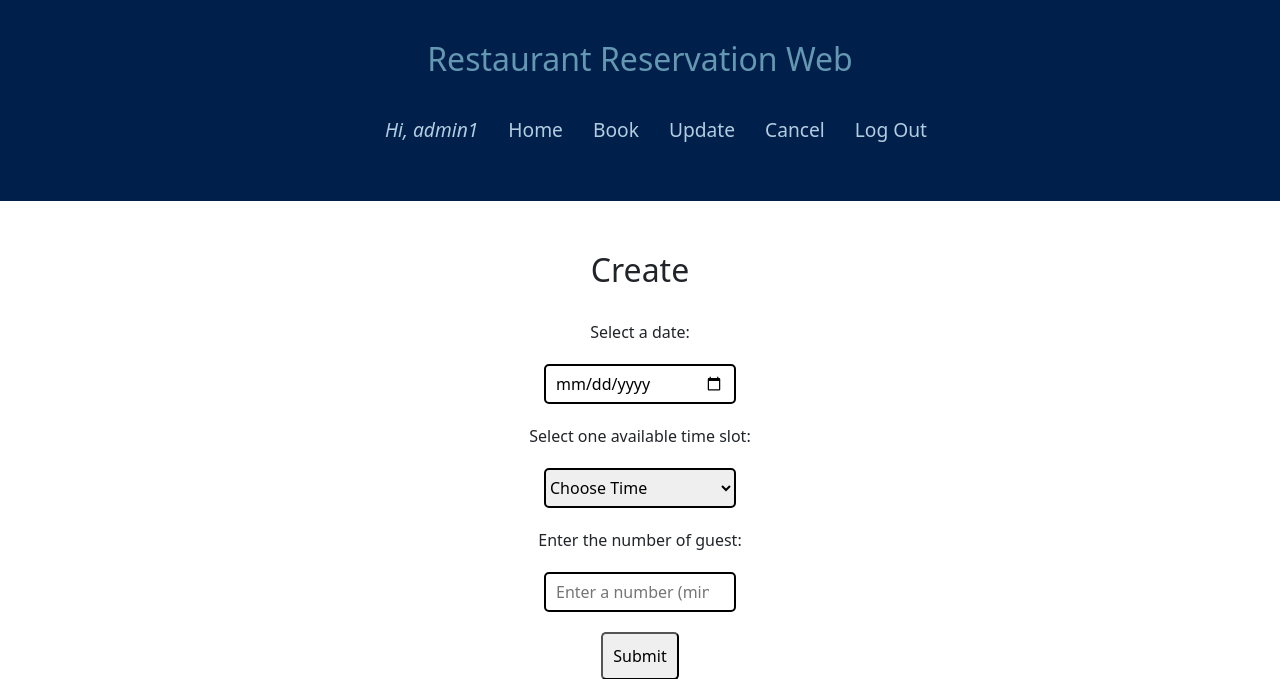
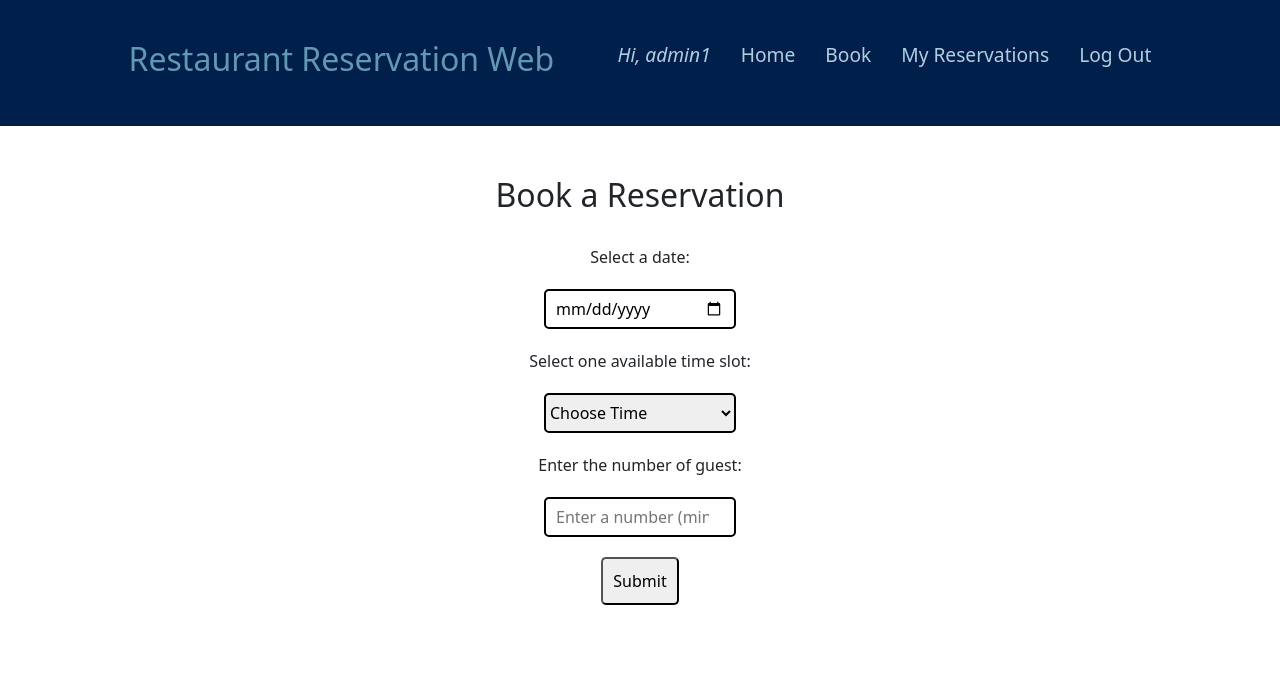
Before and after one commit to DaniLoBerr/restaurant-reservation-web, a Flask app: page /create in a window 1280 px wide. Shown: the top 679 px of the page. Run offline with Flask 3, Linux system fonts and the light colour scheme; the visitor is signed in with stand-in values (Sample User, id 1); data comes from the database, SQL or seed files in the repository.

Commit message:
feat(reservation-bp): Add "read" template
- Create the template and refactor the "read" view for displaying all
booked reservations for the logged-in user.
    - If the user has no bookings, show an image of a grumpy cat with an
    appropriate message.
    - Refactor the query to display for each reservation: the date,
    number of guests, creation date, and reservation time, ordered by
    date and time.
    - Each reservation includes "Edit" and "Cancel" buttons, which link
    to the corresponding update and delete views.

- Refactor the navbar to include a "My Reservations" link, replacing
the previous "Update" and "Delete" links. These actions are now
accessed from each reservation in the "My Reservations" page.

- Apply basic styling to the "Edit" and "Cancel" buttons on the
"My Reservations" page.

- Improve the "create" template's heading for clarity and realism.

```diff
--- a/restaurant/reservation.py
+++ b/restaurant/reservation.py
@@ -94,7 +94,16 @@ def read():
     date and time in ascending order.
     """
     reservations = get_db().execute(
-        "SELECT * FROM reservations WHERE user_id = ?", (g.user["id"],)
+        "SELECT " \
+            "reservations.date, " \
+            "reservations.party_size, " \
+            "reservations.created_at, " \
+            "time_slots.start_time " \
+        "FROM reservations " \
+        "JOIN users ON users.id = reservations.user_id " \
+        "JOIN time_slots ON time_slots.id = reservations.slot_id " \
+        "WHERE user_id = ? " \
+        "ORDER BY reservations.date ASC, time_slots.label ASC", (g.user["id"],)
     ).fetchall()
     return render_template("reservation/read.html", reservations=reservations)
 
--- a/restaurant/static/css/style.css
+++ b/restaurant/static/css/style.css
@@ -106,7 +106,7 @@ button {
 }
 
 
-/* Book */
+/* Create reservations */
 
 .book-form input,
 .book-form select {
@@ -115,3 +115,14 @@ button {
     width: 15vw;
     border: solid black 2px;
 }
+
+
+/* Read reservations */
+.option-buttons {
+    display: flex;
+    gap: 5px;
+}
+
+.option-buttons * {
+    width: 5vw;
+}
--- a/restaurant/templates/base.html
+++ b/restaurant/templates/base.html
@@ -25,8 +25,7 @@
                     <li><span>Hi, {{ g.user["username"] }}</span></li>
                     <li><a href="{{ url_for('reservation.index') }}">Home</a></li>
                     <li><a href="{{ url_for('reservation.create') }}">Book</a></li>
-                    <li><a href="{{ url_for('reservation.update') }}">Update</a></li>
-                    <li><a href="{{ url_for('reservation.delete') }}">Cancel</a></li>
+                    <li><a href="{{ url_for('reservation.read') }}">My Reservations</a></li>
                     <li><a href="{{ url_for('auth.logout') }}">Log Out</a></li>
                 {% else %}
                     <li><a href="{{ url_for('auth.register') }}">Register</a></li>
--- a/restaurant/templates/reservation/create.html
+++ b/restaurant/templates/reservation/create.html
@@ -3,7 +3,7 @@
 {% block main %}
     <h2>
         {% block title %}
-            Create
+            Book a Reservation
         {% endblock %}
     </h2>
 
```
Also changed, not shown: restaurant/templates/reservation/read.html (added, +50 -0 lines).
